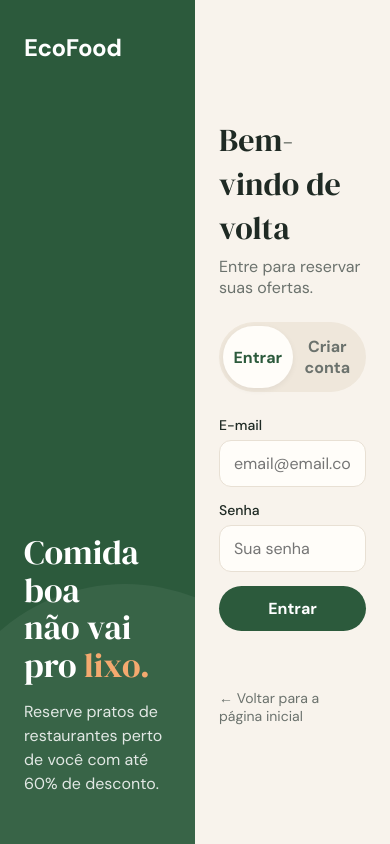
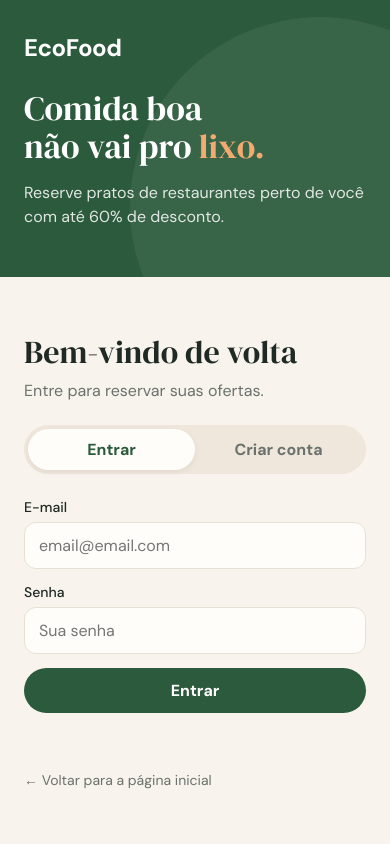
Before and after one commit to EcooFod/ecofood-codigo-fonte, a plain HTML site: page public/cliente.html in a window 390 px wide. Drawn offline with Linux system fonts and the light colour scheme.

Commit message:
Corrige media query da tela de login

```diff
--- a/public/style.css
+++ b/public/style.css
@@ -397,7 +397,7 @@
     .pagina { grid-template-columns: 1fr; }
     .menu, .busca { display: none; }
     .topo-conteudo { justify-content: space-between; }
-    .tela-auth { grid-template-columns: 1fr; }
+    .login-cliente { grid-template-columns: 1fr; }
     .lateral-esquerda { padding: 32px 24px; }
     .lateral-esquerda h1 { font-size: 34px; }
     .lateral-esquerda .rodape, .beneficios { display: none; }
```
